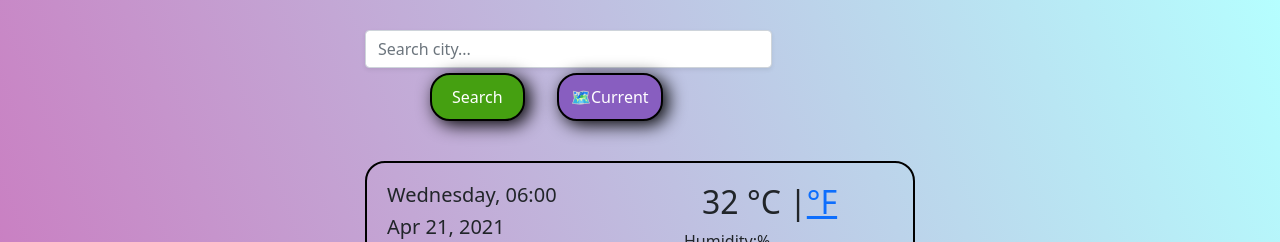
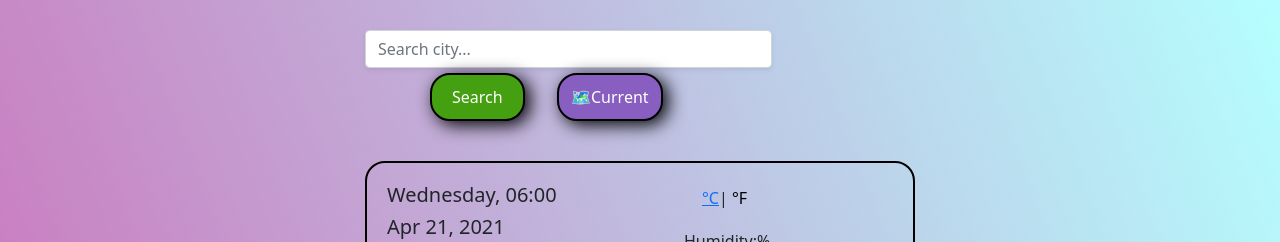
Before and after one commit to brialaws98/Weather_app, a plain HTML site: page index.HTML in a window 1280 px wide. Both pictures are taken after a click on the link "°F". Shown: the top 242 px of the page. Drawn offline with nearby package versions, Linux system fonts and the light colour scheme; no server answers; a web font is replaced by a local one.

Commit message:
Add Celsius
I was able to add Celsius and write a function for both Celsius and Fahrenheit.

```diff
--- a/index.HTML
+++ b/index.HTML
@@ -65,7 +65,9 @@
    <h2>
      <span class="temperature" id="temperature"></span>
      <span class="units">
-       °C |<a href="#" id="farenheit-link">°F</a>
+       <a href="#" id="celsius-link" class="active">
+         °C</a>|<a href="#" id="fahrenheit-link" class="hiden">
+           °F</a>
        </span>
     </h2>
 
--- a/src/index.js
+++ b/src/index.js
@@ -73,8 +73,11 @@ function handleSubmit(event) {
 }
 
 
+
 let seachCity = document.querySelector("#search-city");
 searchCity.addEventListener("submit", handleSubmit);
+
+
 
 function searchLocation(position) {
   let apiKey = "a1efc4a7356688ae30bb6a1809d1bb99";
@@ -89,18 +92,33 @@ function displayCurrentLocation(event) {
 let currentLocationButton=document.querySelector("#current-location-button");
   currentLocationButton.addEventListener("click", displayCurrentLocation);
 
+ function displayFahrenheitTemperature(event) {
+    event.preventDefault();
+    let temperatureElement = document.querySelector("#temperature");
+    ceLink.classList.remove("active");
+    fahrenheitLink.classList.add("active");
+    let fahrenheitTemperature = (celTemperature * 9 / 5) + 32;
 
-  function displayFaTemperature(event){
-    event.preventDefault();
-  let temperatureElment= document.querySelector("#temperature");
-  let faTemperature= (celTemperature * 9) / 5+ 32;
-  temperatureElment.innerHTML= Math.round(faTemperature);
+    temperatureElement.innerHTML = Math.round(fahrenheitTemperature);
+}
 
-  }
+function displayCelTemperature(event){
+   event.preventDefault();
 
-  let celTemperature=null;
+     let temperatureElement = document.querySelector("#temperature");
+      ceLink.classList.add("active");
+      fahrenheitLink.classList.remove("active");
 
-let faremheitLink= document.querySelector("#farenheit-link");
-faremheitLink.addEventListener("click", displayFaTemperature);
+    temperatureElement.innerHTML= Math.round(celTemperature);
+}
+
+
+let celsiusTemperature = null;
+
+let fahrenheitLink = document.querySelector("#fahrenheit-link");
+fahrenheitLink.addEventListener("click", displayFahrenheitTemperature);
+
+let ceLink= document.querySelector("#celsius-link");
+ ceLink.addEventListener("click", displayCelTemperature);
 
 searchHome("Baltimore");
--- a/src/style.css
+++ b/src/style.css
@@ -82,3 +82,23 @@ left: 50px;
 .description{
 text-align: right;
 }
+.units{
+  position: relative;
+  top: -10px;
+  font-size: 16px;
+  text-decoration: none;
+}
+ .active{
+text-decoration: none;
+color:black;
+}
+.active:hover{
+  color:red;
+}
+hiden{
+  color: black;
+}
+.hiden:hover{
+  color:red;
+ text-decoration: none;
+}
```
